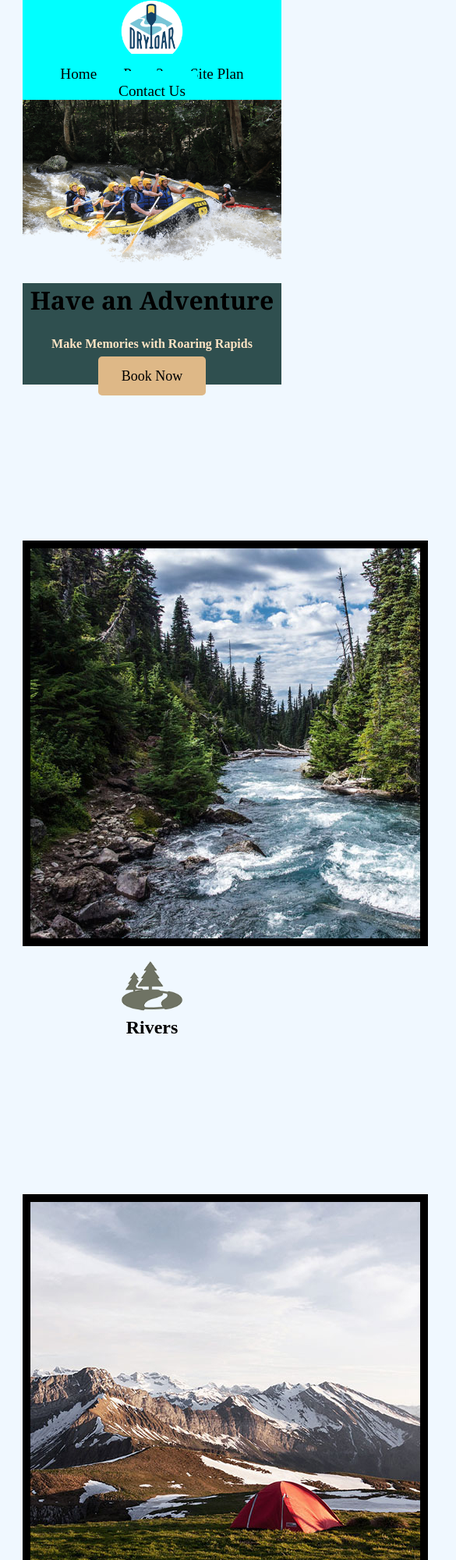
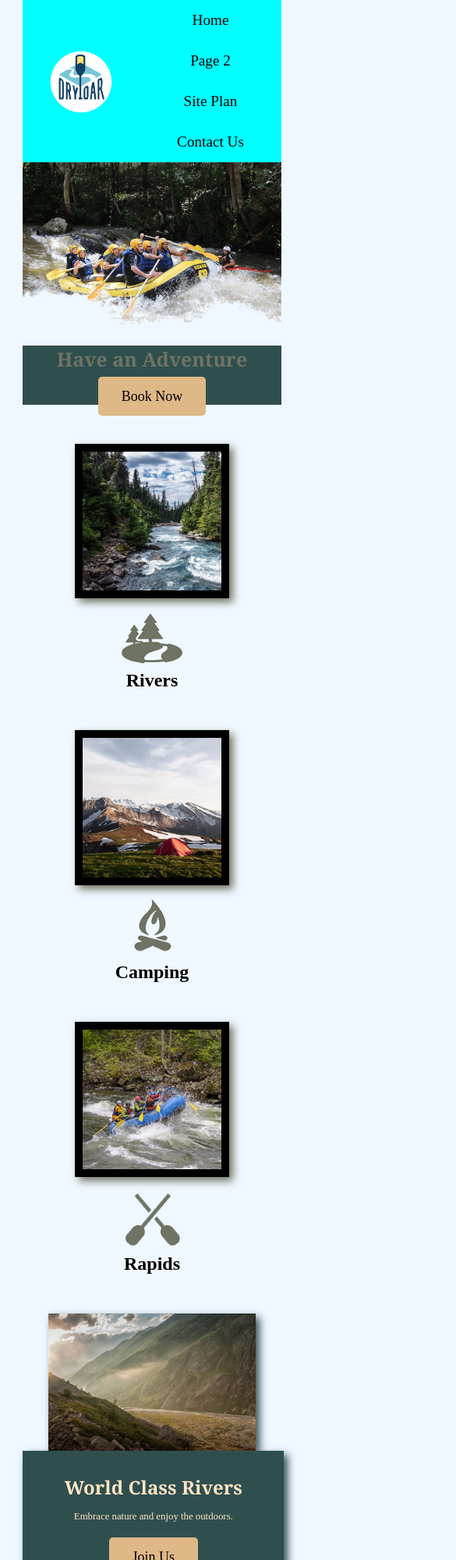
Before and after one commit to Mdubs12/wdd-130, a plain HTML site: page wwr/index.html in a window 390 px wide. Shown: the top 2000 px of the page at 78% size, 585 px wide, since content can reach past the window. Drawn offline with Linux system fonts and the light colour scheme.

Commit message:
finishing touches

```diff
--- a/positionstyles.css
+++ b/positionstyles.css
@@ -148,7 +148,7 @@
   height: 100%;
   background-color: blue;
 }
-}
+
 /* Activity 5 styles */
 .content5 {
   /* This is the parent of the activity 5 boxes. */
@@ -170,7 +170,7 @@
   width: 100%;
   height: 200px;
   background-color: gold;
-  font-size: 12px;
+  font-size: 22px;
 }
 .blue5 {
   width: 100%;
--- a/wwr/index.html
+++ b/wwr/index.html
@@ -10,7 +10,7 @@
 <body>
     <div id="content">
         <header>
-            <a>
+            <a id="logo_link" href="index.html">
                 <img class = "logo" src="images/logo.png" alt="Roaring Rapids Logo">
             </a>
             <nav>
@@ -26,11 +26,12 @@
             </div>
             <section id="hero-msg">
                 <h1 class="home-title">Have an Adventure</h1>
-                <h4>Make Memories with Roaring Rapids</h4>
+                <h4>Make Memories with Dry Oar</h4>
                 <div class="button-box">
-                    <a class="book" href="contactus.html">Book Now</a>
+                    <a class="book" href="rates.html">Book Now</a>
                 </div>
             </section>
+        </div>
         <main class="home-grid">
             <section class="rivers-card">
                 <img class="card-img" src="images/rivers.jpg" alt="rivers in forest">
@@ -45,6 +46,7 @@
             <section class="rapids-card">
                 <img class="card-img" src="images/rapids.jpg" alt="rafting-boat">
                 <img class="icon" src="images/oars.png" alt="oars icon">
+                <h2>Rapids</h2>
             </section>
             <div id="background"></div>
             <img class="mountains" src="images/mountains.jpg" alt="Misty Mountains">
@@ -68,7 +70,6 @@
                 <a href="https://instagram.com" target="_blank">
                     <img src="images/instagram.png" alt="instagram icon">
                 </a>
-            </div>
         </footer>
     </div>
 </body>
--- a/wwr/styles/style.css
+++ b/wwr/styles/style.css
@@ -3,6 +3,7 @@
     margin: 0 auto;
     width: 85%;
     align-content: center;
+
 }
 
 h2 {
@@ -22,6 +23,9 @@ nav a {
     background-color: darkslategray;
     text-align: center;
     color: bisque;
+    grid-column: 2/3;
+    grid-row: 1/2;
+    margin-top: 100px;
 }
 
 #hero-msg h1 {
@@ -29,15 +33,41 @@ nav a {
     background-color: darkslategray;
 }
 
+nav {
+    display: flex;
+    justify-content: space-around;
+}
 
+#hero {
+    display: grid;
+    grid-template-columns: 1fr 3fr 1fr;
+    margin-top: -100px;
+}
+
+#hero-box {
+    grid-column: 1/4;
+    grid-row: 1/3;
+    z-index: -1;
+}
+
+#hero-msg h4 {
+    color: white;
+}
 
 main section {
     text-align: center;
 }
 
+.home-grid {
+    display: grid;
+    grid-template-columns: 10fr;
+}
+
 #background {
     height: 725px;
     background-color: grey;
+    grid-column: 1/11;
+    grid-row: 4/9;
 }
 
 body {
@@ -53,6 +83,8 @@ body {
 header {
     background-color: aqua;
     text-align: center;
+    display: grid;
+    grid-template-columns: 150px auto;
 }
 
 nav a:hover {
@@ -94,6 +126,9 @@ nav a:hover {
     line-height: 1.5em;
     padding: 35px;
     background-color: darkslategray;
+    grid-column: 7/10;
+    grid-row: 6/7;
+    box-shadow: 5px 5px 10px darkslategray;
 }
 
 footer {
@@ -101,7 +136,12 @@ footer {
     color: #bf5700;
     padding: 25px 50px;
     margin-top: 200px;
+    display: flex;
+    align-items: center;
+    justify-content: space-around;
+
 }
+
 
 .home-title {
     color: black;
@@ -156,6 +196,10 @@ footer p a:hover {
 
 .mountains {
     margin: 0 auto;
+    width: 100%;
+    grid-column: 2/7;
+    grid-row: 5/8;
+    box-shadow: 5px 5px 10px darkslategray;
 }
 
 footer .social img{
@@ -164,24 +208,82 @@ footer .social img{
 
 #logo_link {
     padding-top: 5px;
+    justify-self: center;
+    align-self: center;
 }
 
 .rivers-card {
     margin: 200px 0;
+    grid-column: 2/4;
+    grid-row: 2/3;
 }
 
 .camping-card {
     margin: 200px 0;
+    grid-column: 5/7;
+    grid-row: 2/3;
 }
 
 .rapids-card {
     margin: 200px 0;
+    grid-column: 8/10;
+    grid-row: 2/3;
 }
 
 .card-img {
     border: 10px solid #000000;
+    width: 100%;
+    transition: transform .5s;
+    box-shadow: 5px 5px 10px #6f7364;
 }
 
 main section img {
     box-sizing: border-box;
 }
+
+.card-img:hover {
+    opacity: .6;
+    transform: scale(1.1);
+}
+
+@media screen and (max-width: 900px) {
+    #hero, .home-grid {
+        display: block;
+        height: auto;
+    }
+    nav, footer {
+        flex-direction: column;
+    }
+    nav a {
+        display: block;
+        padding: 15px;
+    }
+    #hero {
+        margin-top: 0;
+    }
+    #hero-msg {
+        margin-top: 0;
+    }
+    #hero-msg h4 {
+        display: none;
+    }
+    .home-title {
+        font-size: 25px;
+        color: #6f7364;
+    }
+    .rivers-card, .camping-card, .rapids-card {
+        margin: 50px auto;
+        width: 60%;
+    }
+    #background {
+        display: none;
+    }
+    .mountains, .msg {
+        width: 80%;
+        display: block;
+        margin: 0 auto;
+    }
+    footer {
+        margin-top: 25px;
+    }
+}
```
